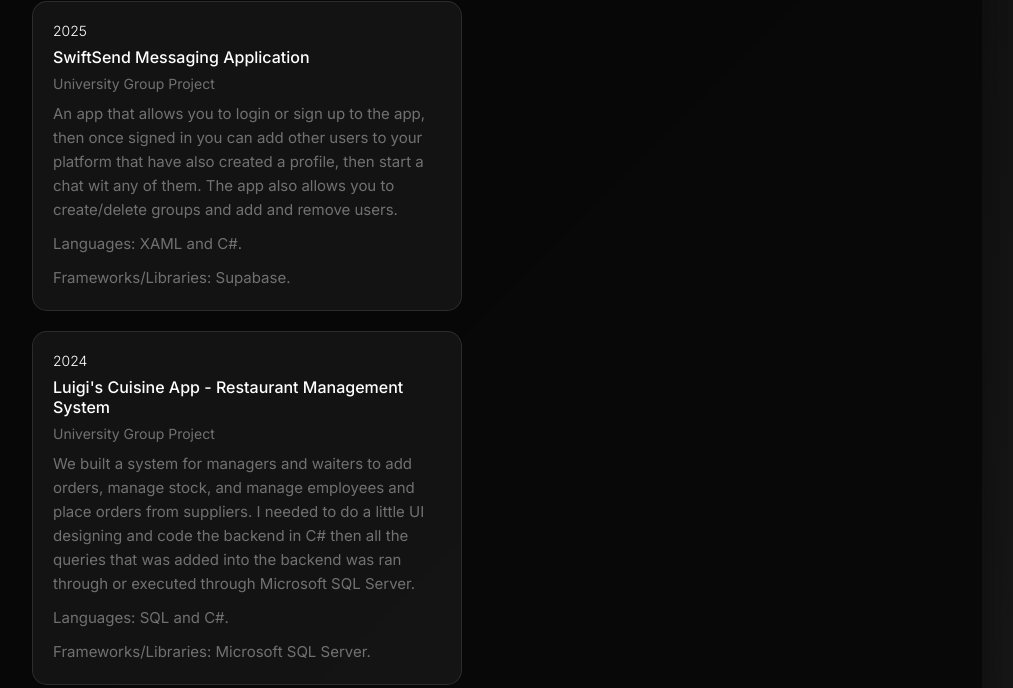
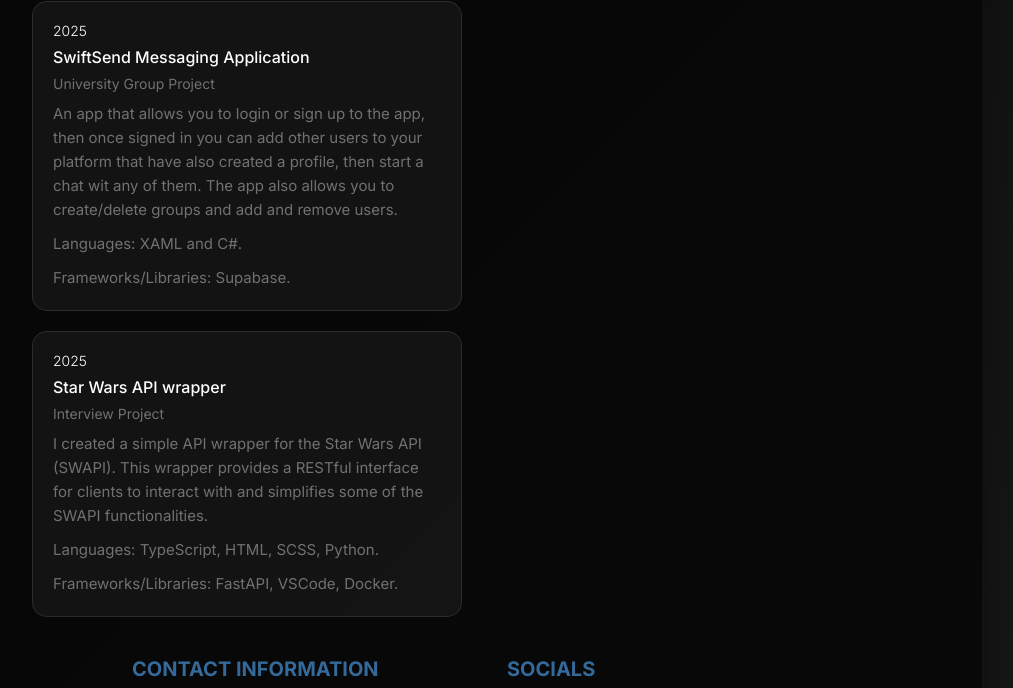
Before and after one commit to danellekruger/DKruger-Virtual-CV, a plain HTML site: page index.html in a window 1280 px wide. Shown: the part 2973-3661 px from the top of the page, without its empty margins (158-1171 px from the left). Drawn offline with nearby package versions, Linux system fonts and the light colour scheme.

Commit message:
Updated projects

```diff
--- a/index.html
+++ b/index.html
@@ -188,7 +188,7 @@
       </div>
 
       <div class="interest">
-        <h3 class="title">Interests</h3>
+        <h3 class="title">Interests and Hobbies</h3>
         <div class="interest_items">
           <div class="interest_item">
             <i data-feather="music" width="20" height="20"></i>
@@ -254,14 +254,13 @@
   </div>
 
   <div class="exp_item card">
-    <p class="item_preTitle">2024</p>
-    <h4 class="item_title">Luigi's Cuisine App - Restaurant Management System</h4>
-    <p class="item_subtitle">University Group Project</p>
+    <p class="item_preTitle">2025</p>
+    <h4 class="item_title">Star Wars API wrapper</h4>
+    <p class="item_subtitle">Interview Project</p>
     <p class="description">
-      We built a system for managers and waiters to add orders, manage stock,
-      and manage employees and place orders from suppliers. I needed to do a little UI designing and code the backend in C# then all the queries that was added into the backend was ran through or executed through Microsoft SQL Server. </p>
-    <p class="description">Languages: SQL and C#.</p>
-    <p class="description">Frameworks/Libraries: Microsoft SQL Server.</p>
+       I created a simple API wrapper for the Star Wars API (SWAPI). This wrapper provides a RESTful interface for clients to interact with and simplifies some of the SWAPI functionalities.  </p>
+    <p class="description">Languages: TypeScript, HTML, SCSS, Python.</p>
+    <p class="description">Frameworks/Libraries: FastAPI, VSCode, Docker.</p>
   </div>
 </div>
 
```
